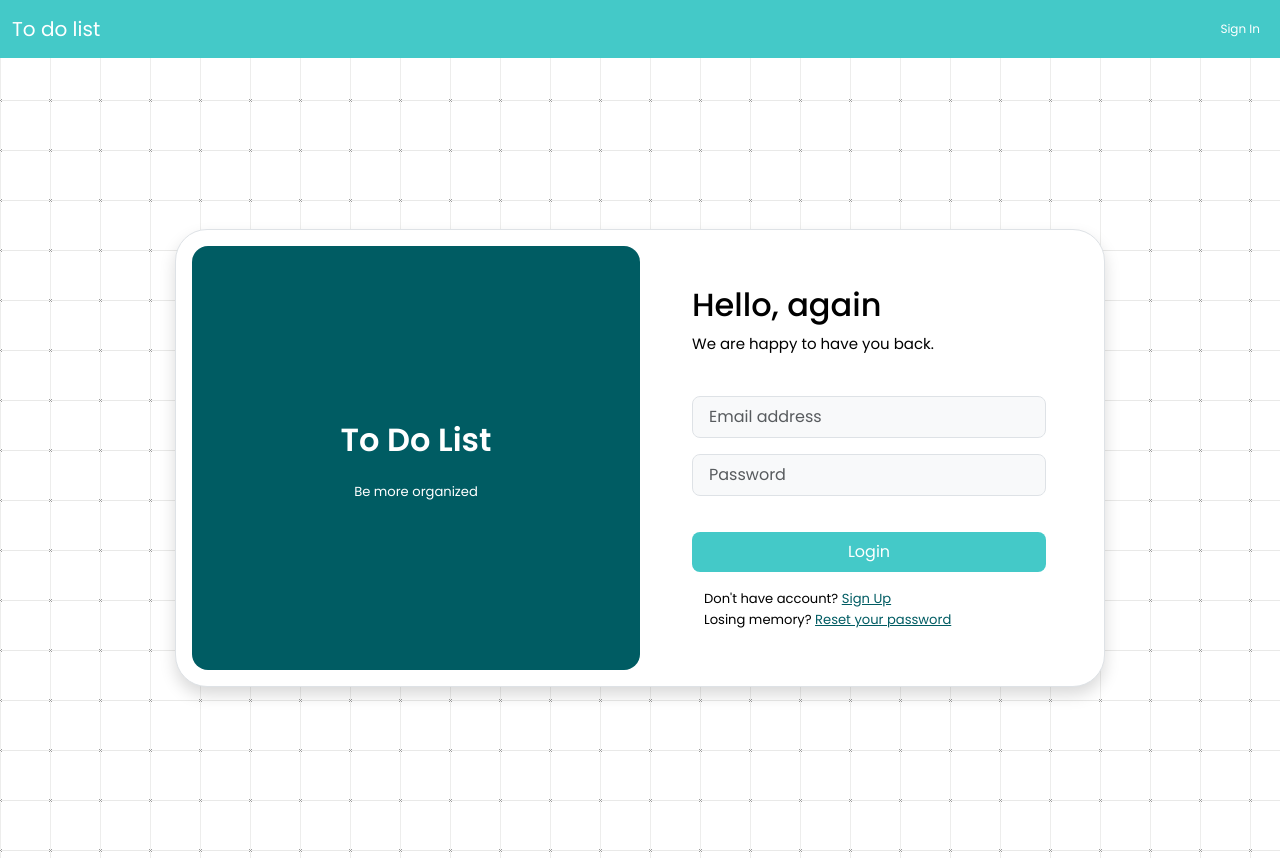
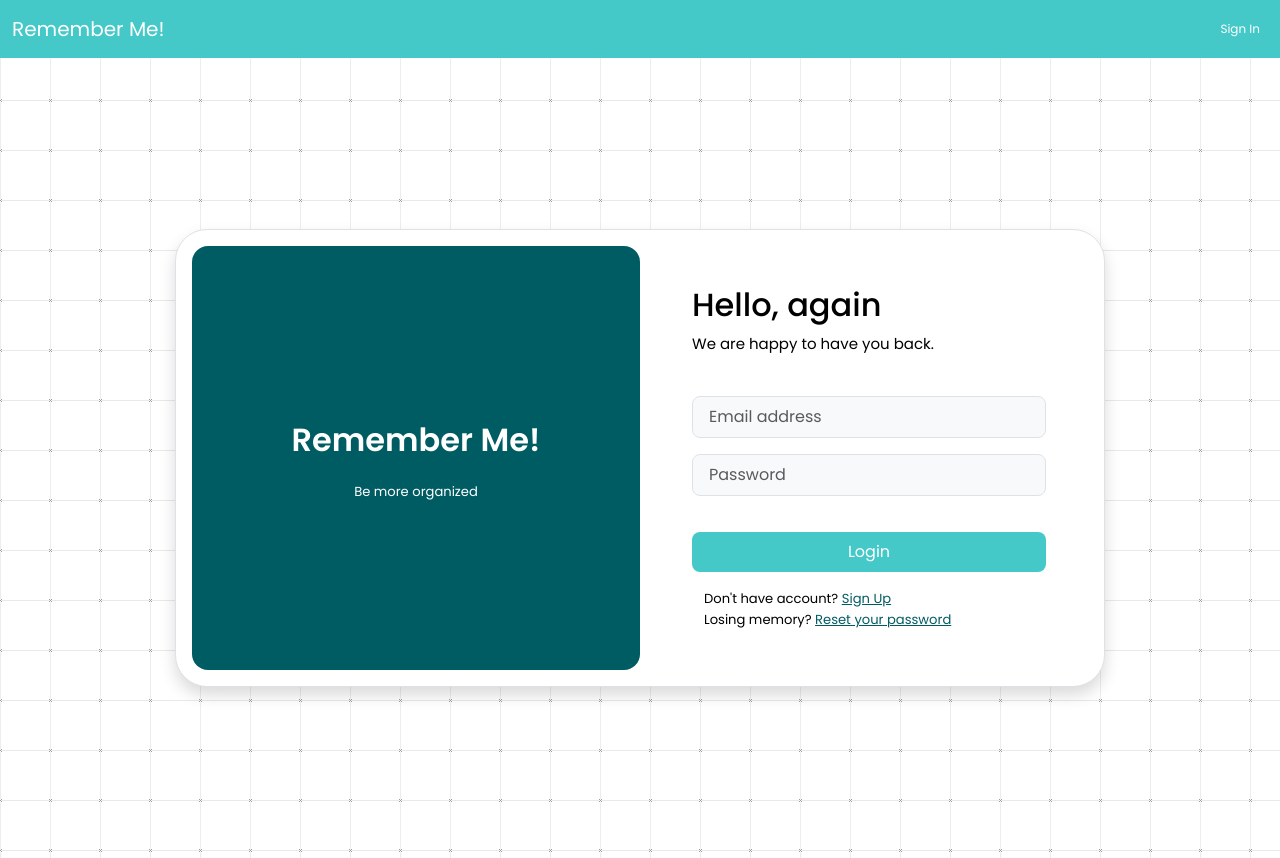
Before and after one commit to lauramussopd/vue-todo-list, a Vue app: page /signin in a window 1280 px wide. Built offline with nearby package versions, Linux system fonts and the light colour scheme.

Commit message:
erroron the task section22

```diff
--- a/index.html
+++ b/index.html
@@ -2,11 +2,11 @@
 <html lang="en">
   <head>
     <meta charset="UTF-8">
-    <link rel="icon" href="/favicon.ico">
+    <link rel="icon" href="/favicon2.ico">
     <meta name="viewport" content="width=device-width, initial-scale=1.0">
     <link href="https://fonts.googleapis.com/icon?family=Material+Icons"
     rel="stylesheet">
-    <title>Vite App</title>
+    <title>Remember Me!</title>
   </head>
   <body>
     <div id="app"></div>
--- a/src/components/navbarVue.vue
+++ b/src/components/navbarVue.vue
@@ -30,7 +30,7 @@ const _handleLogOut = () => {
     <header>
         <nav class="navbar navbar-expand-sm">
             <div class="container-fluid">
-                <router-link to="" class="navbar-brand">To do list</router-link>
+                <router-link to="" class="navbar-brand">Remember Me!</router-link>
                 <button class="navbar-toggler" type="button" @click="toggleNavbar" aria-controls="navbarsExample05"
                     aria-expanded="false" aria-label="Toggle navigation">
                     <span class="navbar-toggler-icon"></span>
--- a/src/views/SignInView.vue
+++ b/src/views/SignInView.vue
@@ -79,7 +79,7 @@ watch(() => password.value, () => {
       <!--------------------------- Left Box ----------------------------->
       <div class="col-md-6 rounded-4 d-flex justify-content-center align-items-center flex-column left-box"
         style="background: var(--dark-color);">
-        <p class="text-white fs-2" style="font-weight: 600;">To Do List</p>
+        <p class="text-white fs-2" style="font-weight: 600;">Remember Me!</p>
         <small class="text-white text-wrap text-center" style="width: 17rem;">Be more organized</small>
       </div>
       <!-------------------- ------ Right Box ---------------------------->
--- a/src/views/SignUpView.vue
+++ b/src/views/SignUpView.vue
@@ -59,7 +59,7 @@ const seeCurrentUser = async () => {
       <!--------------------------- Left Box ----------------------------->
       <div class="col-md-6 rounded-4 d-flex justify-content-center align-items-center flex-column left-box"
         style="background: var(--dark-color);">
-        <p class="text-white fs-2" style="font-weight: 600;">To Do List</p>
+        <p class="text-white fs-2" style="font-weight: 600;">Remember Me!</p>
         <small class="text-white text-wrap text-center" style="width: 17rem;">Be more organized</small>
       </div>
       <!-------------------- ------ Right Box ---------------------------->
```
Also changed, not shown: 1 other file (tests, documents, lock files or other folders).
